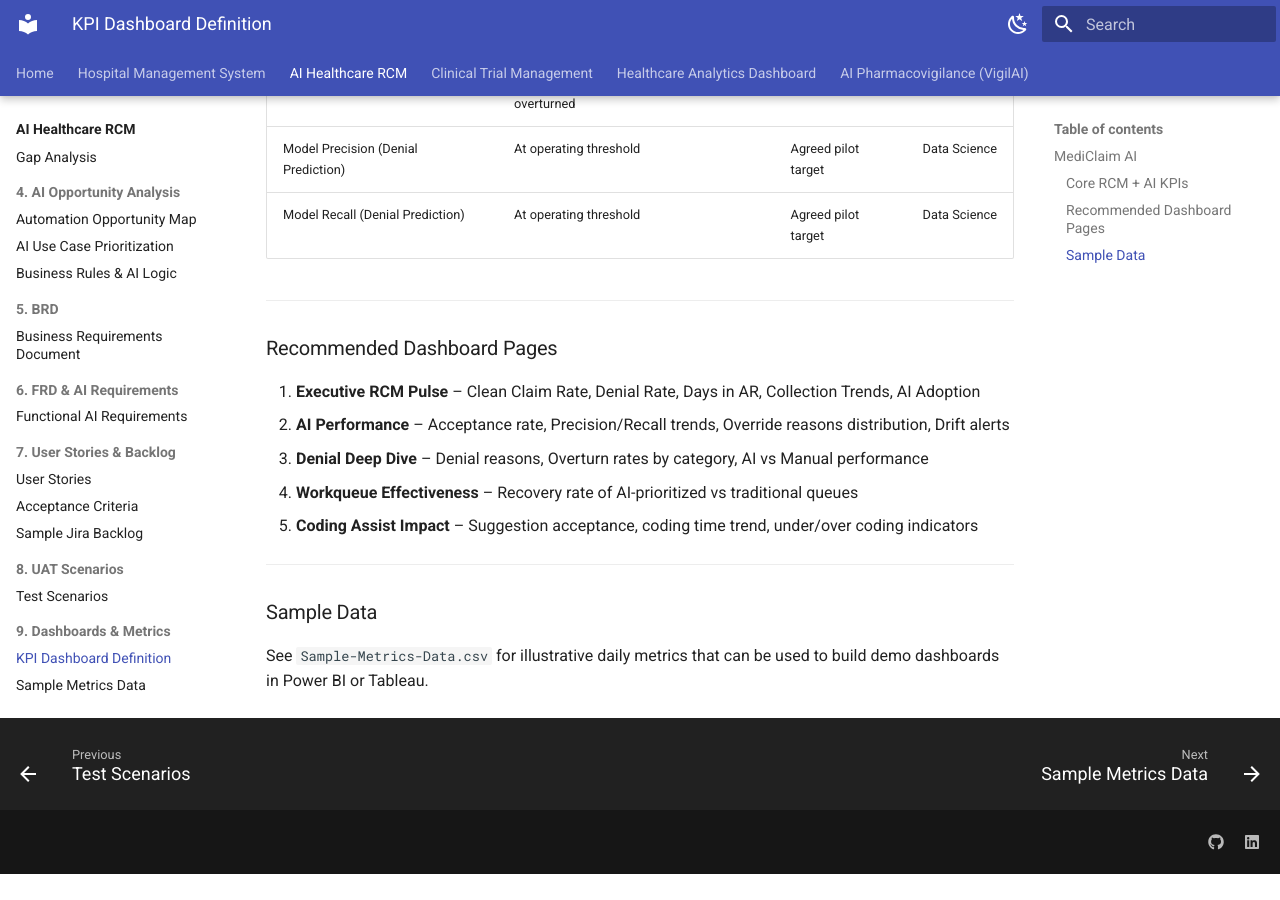
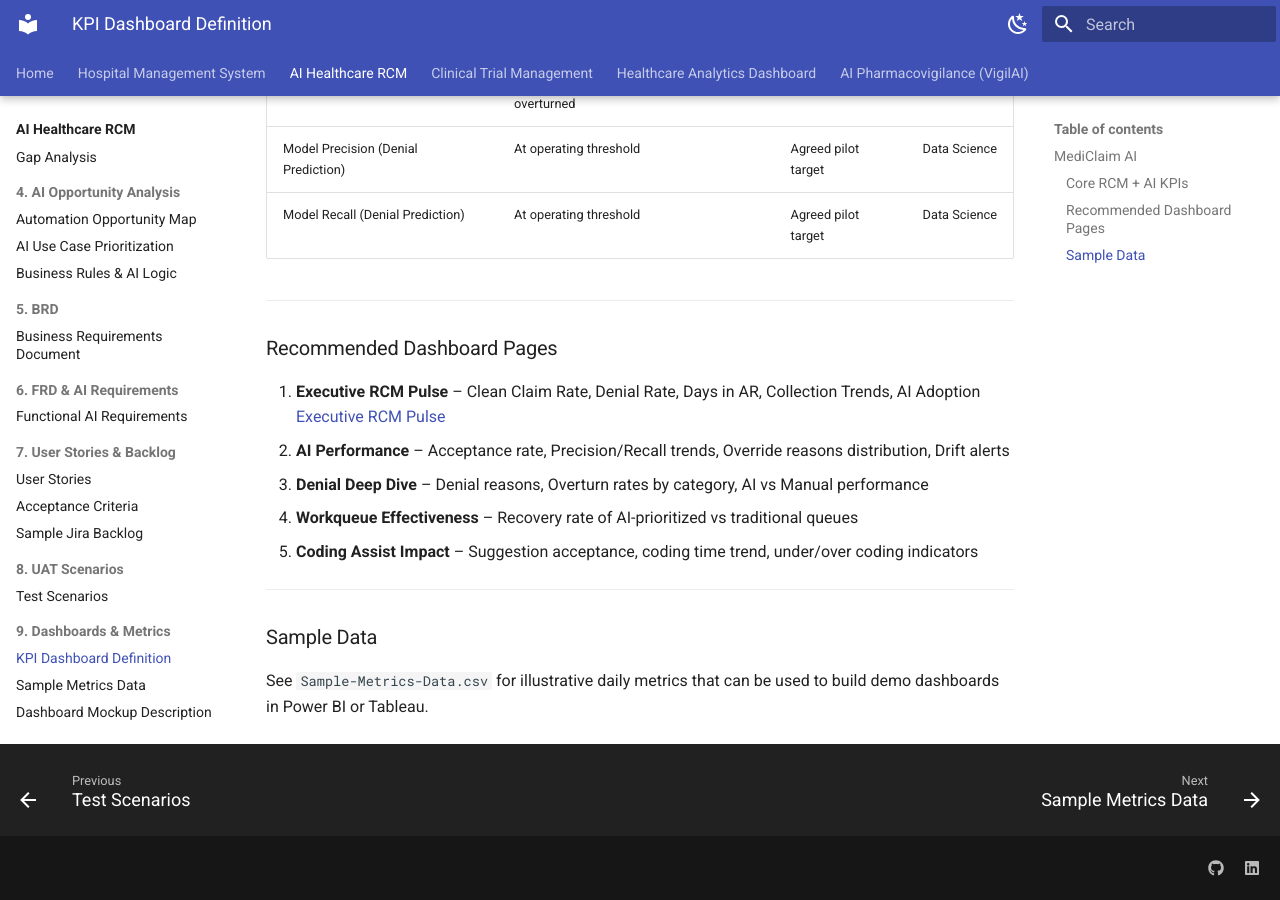
Before and after one commit to tsrajpurohit/healthcare-ba-ai-portfolio-, an MkDocs documentation site: the page built from docs/rcm/09-Dashboards-Metrics/KPI-Dashboard-Definition.md, in a window 1280 px wide and 900 px high, scrolled down 682 px. Built offline with MkDocs 1.6.1 and Material for MkDocs 9.7.7, drawn with Linux system fonts in a browser that asks for light colours; before the commit the page ends 1556 px from its top, so only the background shows below that.

Commit message:
Update KPI-Dashboard-Definition.md

```diff
--- a/docs/rcm/09-Dashboards-Metrics/KPI-Dashboard-Definition.md
+++ b/docs/rcm/09-Dashboards-Metrics/KPI-Dashboard-Definition.md
@@ -23,10 +23,11 @@
 ### Recommended Dashboard Pages
 
 1. **Executive RCM Pulse** – Clean Claim Rate, Denial Rate, Days in AR, Collection Trends, AI Adoption
-2. **AI Performance** – Acceptance rate, Precision/Recall trends, Override reasons distribution, Drift alerts
-3. **Denial Deep Dive** – Denial reasons, Overturn rates by category, AI vs Manual performance
-4. **Workqueue Effectiveness** – Recovery rate of AI-prioritized vs traditional queues
-5. **Coding Assist Impact** – Suggestion acceptance, coding time trend, under/over coding indicators
+   [Executive RCM Pulse](rcm/assets/samples/executive_rcm_pulse.png)
+3. **AI Performance** – Acceptance rate, Precision/Recall trends, Override reasons distribution, Drift alerts
+4. **Denial Deep Dive** – Denial reasons, Overturn rates by category, AI vs Manual performance
+5. **Workqueue Effectiveness** – Recovery rate of AI-prioritized vs traditional queues
+6. **Coding Assist Impact** – Suggestion acceptance, coding time trend, under/over coding indicators
 
 ---
 
```
